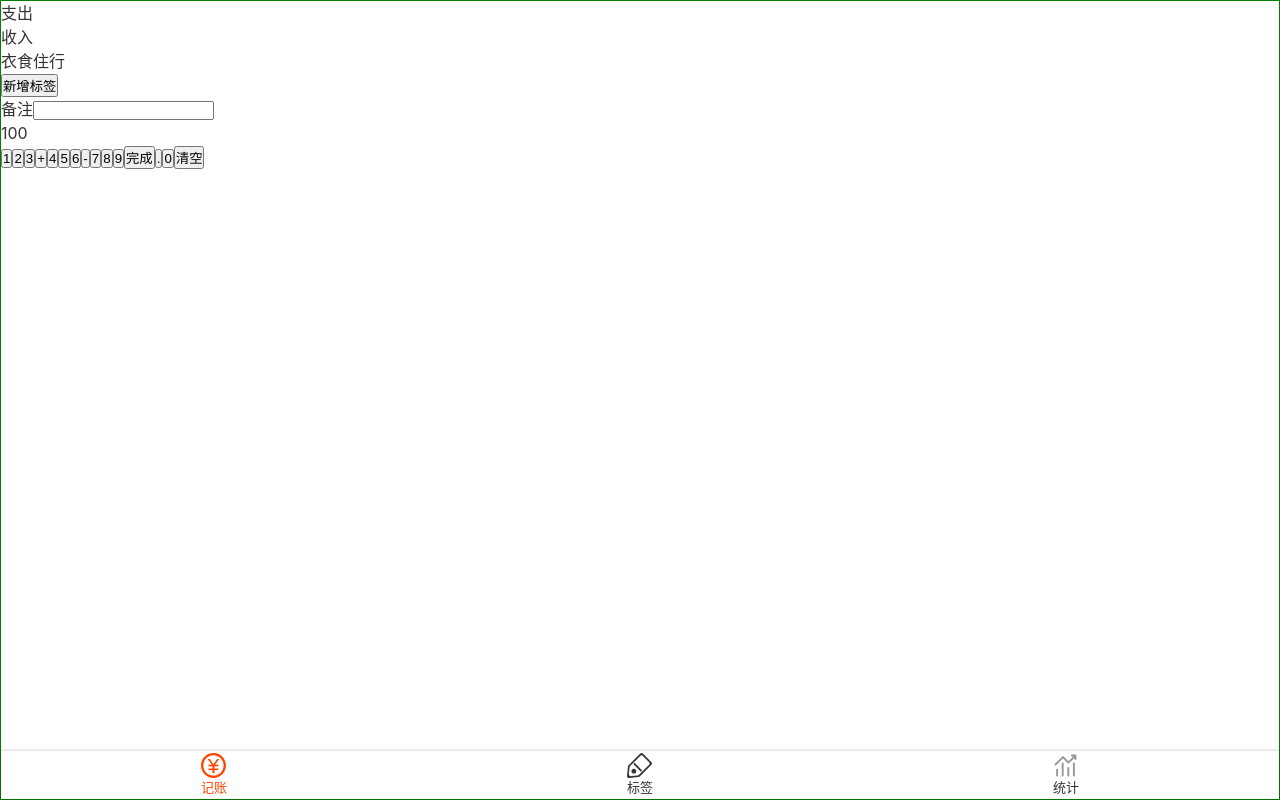
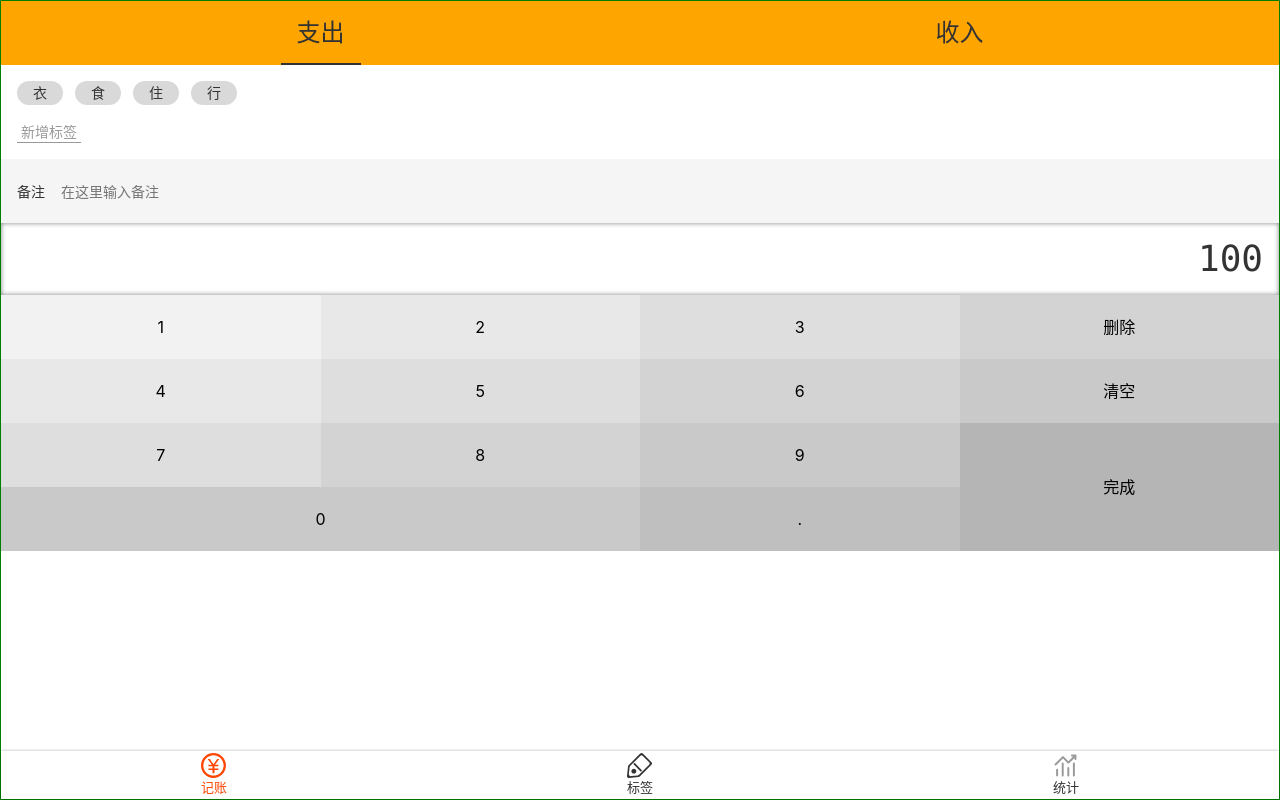
Before and after one commit to LvyHuang/account, a Vue app: page /#/money in a window 1280 px wide. Built offline with nearby package versions, Linux system fonts and the light colour scheme.

Commit message:
添加Money组件样式

```diff
--- a/src/App.vue
+++ b/src/App.vue
@@ -13,6 +13,7 @@ body{
   color: #333;
   line-height: 1.5;
   font-family: $font-hei;
+  font-size: 16px;
 }
 #nav {
   padding: 30px;
--- a/src/assets/style/helper.scss
+++ b/src/assets/style/helper.scss
@@ -3,3 +3,12 @@ $font-kai:Baskerville, Georgia, "Liberation Serif", "Kaiti SC", STKaiti, "AR PL
 $font-song:Georgia, "Nimbus Roman No9 L", "Songti SC", "Noto Serif CJK SC", "Source Han Serif SC", "Source Han Serif CN", STSong, "AR PL New Sung", "AR PL SungtiL GB", NSimSun, SimSun, "TW\-Sung", "WenQuanYi Bitmap Song", "AR PL UMing CN", "AR PL UMing HK", "AR PL UMing TW", "AR PL UMing TW MBE", PMingLiU, MingLiU, serif;
 
 $color-highlight: orangered;
+
+//placeholder
+%clearFix{
+  &::after{
+    content: '';
+    clear: both;
+    display: block;
+  }
+}
--- a/src/assets/style/reset.scss
+++ b/src/assets/style/reset.scss
@@ -9,3 +9,9 @@ a{
 ul,ol{
   list-style: none;
 }
+button,input{
+  font: inherit;
+}
+:focus{
+  outline: none;
+}
--- a/src/views/Money.vue
+++ b/src/views/Money.vue
@@ -7,11 +7,12 @@
             </ul>
         </div>
         <div class="tags">
-            <ul class="current"></ul>
-                <span>衣</span>
-                <span>食</span>
-                <span>住</span>
-                <span>行</span>
+            <ul class="current">
+                <li>衣</li>
+                <li>食</li>
+                <li>住</li>
+                <li>行</li>
+            </ul>
             <div class="new">
                 <button>新增标签</button>
             </div>
@@ -19,7 +20,7 @@
         <div>
             <label class="notes">
                 <span class="name">备注</span>
-                <input type="text">
+                <input type="text" placeholder="在这里输入备注">
             </label>
         </div>
         <div class="nubmerPad">
@@ -28,18 +29,17 @@
                 <button>1</button>
                 <button>2</button>
                 <button>3</button>
-                <button>+</button>
+                <button>删除</button>
                 <button>4</button>
                 <button>5</button>
                 <button>6</button>
-                <button>-</button>
+                <button>清空</button>
                 <button>7</button>
                 <button>8</button>
                 <button>9</button>
-                <button>完成</button>
+                <button class="ok">完成</button>
+                <button class="zero">0</button>
                 <button>.</button>
-                <button>0</button>
-                <button>清空</button>
             </div>
         </div>
     </Layout>
@@ -47,9 +47,127 @@
 
 <script lang="ts">
   export default {
-    name: 'money',
+    name: 'Money',
   };
 </script>
 
 <style lang="scss" scoped>
+    @import "~@/assets/style/helper.scss";
+    .nubmerPad{
+        .output{
+            font-size: 36px;
+            font-family: Consolas, monospace;
+            padding: 9px 16px;
+            text-align: right;
+            box-shadow: inset 0 0 5px rgba(0,0,0,0.5);
+        }
+        .buttons{
+            @extend %clearFix;
+            > button{
+                width: 25%;
+                height: 64px;
+                float: left;
+                background: transparent;
+                border: none;
+                &.ok{
+                    height: 64*2px;
+                    float: right;
+                }
+                &.zero{
+                    width: 25*2%;
+                }
+                $bg: #f2f2f2;
+                &:nth-child(1){
+                    background: #f2f2f2;
+                }
+                &:nth-child(2),&:nth-child(5){
+                    background: darken($bg, 4%);
+                }
+                &:nth-child(3),&:nth-child(6),&:nth-child(9){
+                    background: darken($bg, 4*2%);
+                }
+                &:nth-child(4),&:nth-child(7),&:nth-child(10){
+                    background: darken($bg, 4*3%);
+                }
+                &:nth-child(8),&:nth-child(11),&:nth-child(13){
+                    background: darken($bg, 4*4%);
+                }
+                &:nth-child(14){
+                    background: darken($bg, 4*5%);
+                }
+                &:nth-child(12){
+                    background: darken($bg, 4*6%);
+                }
+            }
+        }
+
+    }
+    .types{
+        background: orange;
+        display: flex;
+        text-align: center;
+        height: 64px;
+        font-size: 24px;
+        > li{
+            width: 50%;
+            height: 64px;
+            display: flex;
+            justify-content: center;
+            align-items: center;
+            position: relative;
+            &.selected::after{
+                content: '';
+                position: absolute;
+                bottom: 0;
+                left: 50%;
+                transform: translate(-50%,0);
+                width: 80px;
+                height: 2px;
+                background: #333;
+            }
+        }
+    }
+    .notes{
+        font-size: 14px;
+        background: #f5f5f5;
+        padding-left: 16px;
+        display: flex;
+        align-items: center;
+        .name{
+            padding-right: 16px;
+        }
+        input{
+            height: 64px;
+            flex-grow: 1;
+            background: transparent;
+            border: none;
+            padding-right: 16px;
+        }
+    }
+
+    .tags{
+        font-size: 14px;
+        padding: 16px;
+        > .current{
+            display: flex;
+            > li{
+                background: #d9d9d9;
+                height: 24px;
+                line-height: 24px;
+                border-radius: 12px;
+                padding: 0 16px;
+                margin-right: 12px;
+            }
+        }
+        > .new{
+            padding-top: 16px;
+            button{
+                background: transparent;
+                border: none;
+                color: #999;
+                border-bottom: 1px solid;
+                padding: 0 4px;
+            }
+        }
+    }
 </style>
```
